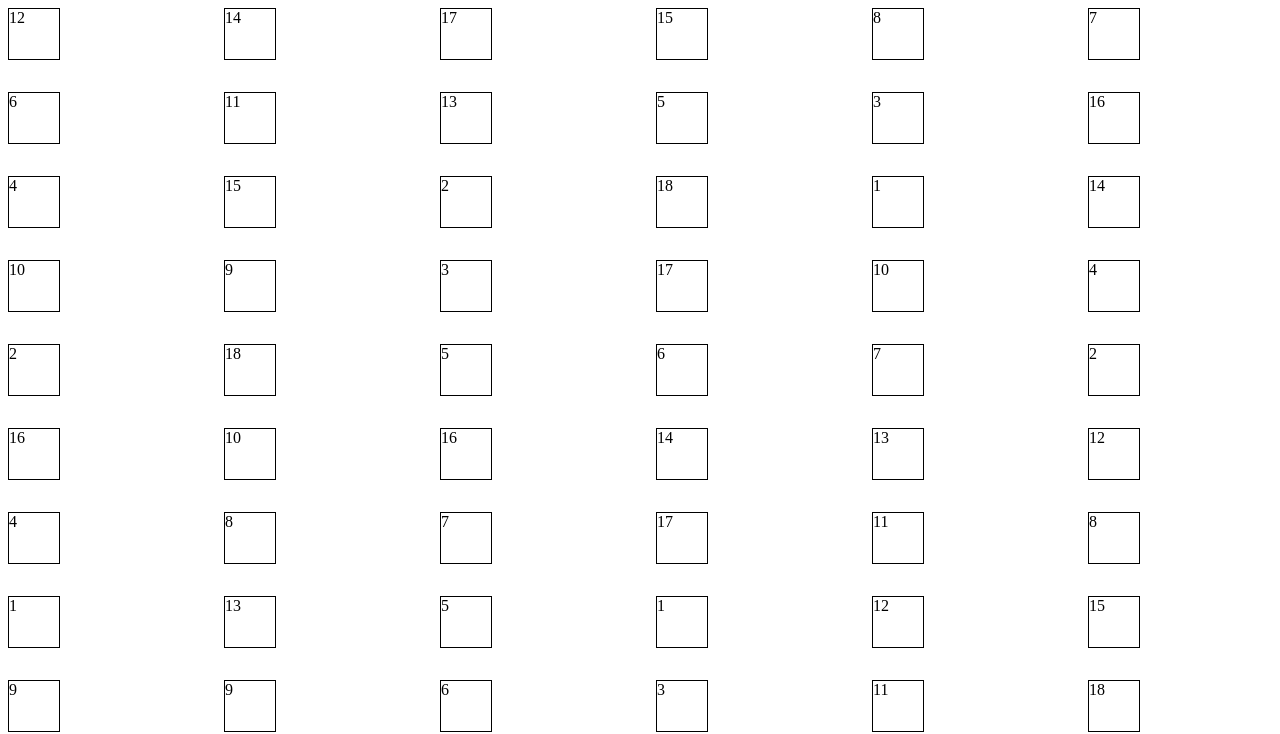
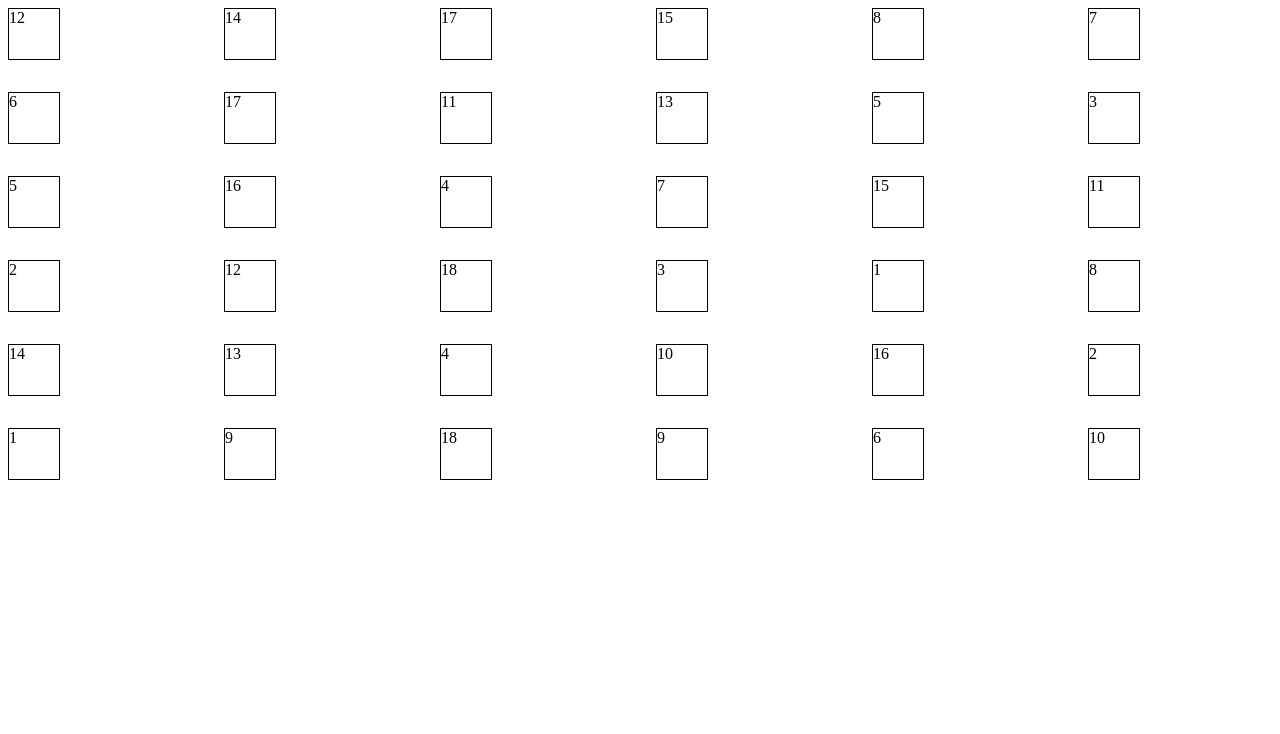
Before and after one commit to choir241/frontendeval, a React (Vite) app in the folder memoryGame/: page / in a window 1280 px wide. Shown: the top 734 px of the page. Built offline with nearby package versions, Linux system fonts and the light colour scheme.

Commit message:
complete mvp for memory game

```diff
--- a/memoryGame/src/App.tsx
+++ b/memoryGame/src/App.tsx
@@ -20,26 +20,51 @@
 // 4. Clicking a card should 'reveal' it - showing the hidden number of the card
 // 5. Clicking a second card should reveal that card
 // 5.5. If the second card has the same number as the first card,
-
 // 6. both cards should be removed from the board after 3 seconds
 // 6.5. If the second card has a different number to the first card,
 // 7. both cards should be 'hidden' again after 3 seconds (i.e. turned face down)
 // 8. The user shouldn't be able to turn over any more cards
 // 8.5. until the 3 second timer completes and the two revealed cards are either removed (if they matched), or hidden again (if they didn't)
-// 8.5. Once all cards are removed from the board, ]
+// 8.5. Once all cards are removed from the board,
 // 9. the game is over and the 'Play again' button should be shown
 // 9.5. Clicking 'Play again'
 // 10. should generate a new, random set of cards on the grid
 
-import RenderedCards from "./renderCards.tsx";
+// Bonuses
+// 11 prevent double clicking
+// 12 keep grids in place after removing the ones you matched
+// 13 show play button intially to start the game
+
+import RenderedCards from "./RenderCards.tsx";
 import { useState } from "react";
+export interface ICardNumber {
+  number: number;
+  isShowing: boolean;
+  id: number;
+}
 
-export default function App(){
+export default function App() {
   const [cards, setCards] = useState<React.JSX.Element[]>([]);
+  const [cardNumbers, setCardNumbers] = useState<ICardNumber[]>([]);
+  const [isGameComplete, setIsGameComplete] = useState(false);
 
   return (
     <section className="cardContainer">
-    {RenderedCards({props: {cards, setCards: setCards}})}
+      {RenderedCards({
+        props: {
+          cards,
+          setCards,
+          cardNumbers,
+          setCardNumbers,
+          setIsGameComplete,
+          isGameComplete,
+        },
+      })}
+      {isGameComplete ? (
+        <button onClick={() => setIsGameComplete(false)}>Play Again</button>
+      ) : (
+        ""
+      )}
     </section>
-  )
+  );
 }
--- a/memoryGame/src/Card.tsx
+++ b/memoryGame/src/Card.tsx
@@ -1,50 +1,70 @@
-import { useState, useRef} from "react";
 import checkIfMatch from "./checkIfMatch.ts";
+import { type ICardNumber } from "./App.tsx";
 
-interface ICard{
+interface ICard {
   number: number;
   firstNumber: React.RefObject<number>;
   firstFlip: React.RefObject<boolean>;
   setCards: (cards: React.JSX.Element[]) => void;
   cards: React.JSX.Element[];
+  cardNumbers: ICardNumber[];
+  setCardNumbers: (cardNumbers: ICardNumber[]) => void;
+  isShowing: boolean;
+  id: number;
+  secondFlip: React.RefObject<boolean>;
+  setIsGameComplete: (isGameComplete: boolean) => void;
 }
 
-export default function GameCard({props}: {props: ICard}){
-
-    const [isShowing, setIsShowing] = useState(false);
-    const cardRef = useRef(null);
-
-    // function checkIfMatch(firstNumber: number, secondNumber: number){
-    //     console.log(props.cards[0]);
-
-    //     if(firstNumber === secondNumber){
-    //         console.log('they match ' + firstNumber + " " + secondNumber)
-    //         // const newCards = props.cards.filter((card, index) => index !== firstNumber && index !== secondNumber);
-    //         console.log(newCards);
-    //         // props.setCards(newCards);
-    //         // return true;
-    //     }else{
-    //         console.log('they don\'t match ' + firstNumber + " " + secondNumber)
-    //         return false;
-    //     }
-    // }
-
+export default function GameCard({ props }: { props: ICard }) {
+  if (
+    (!props.firstFlip.current && !props.secondFlip.current) ||
+    (props.firstFlip.current && !props.secondFlip.current)
+  ) {
     return (
-        <section key = {props.number} ref = {cardRef} className="card" onClick={() => {
-                setIsShowing(!isShowing)
-                if(!props.firstFlip.current){
-                    console.log('first flip')
+      <section
+        className="card"
+        onClick={() => {
+          props.setCardNumbers(
+            props.cardNumbers.map((cardNumber) => {
+              if (cardNumber.id === props.id) {
+                return { ...cardNumber, isShowing: !cardNumber.isShowing };
+              } else {
+                return cardNumber;
+              }
+            }),
+          );
+          if (!props.firstFlip.current) {
+            console.log("first flip");
             props.firstNumber.current = props.number;
-                    console.log(props.firstNumber)
             props.firstFlip.current = true;
-                }else{
-                    console.log('second flip')
-                    checkIfMatch(props.firstNumber.current, props.number, props.cards, props.setCards, cardRef);
+          } else if (props.firstFlip.current) {
+            console.log("second flip");
+            checkIfMatch({
+              props: {
+                firstNumber: props.firstNumber.current,
+                secondNumber: props.number,
+                cards: props.cards,
+                setCards: props.setCards,
+                cardNumbers: props.cardNumbers,
+                setCardNumbers: props.setCardNumbers,
+                setIsGameComplete: props.setIsGameComplete,
+              },
+            });
+            props.secondFlip.current = true;
+            setTimeout(() => {
               props.firstFlip.current = false;
+              props.secondFlip.current = false;
+            }, 3000);
           }
-                }}>
-            {/* {isShowing ? props.number : ""} */}
+        }}
+      >
+        {/* {props.isShowing ? props.number : ""} */}
         {props.number}
       </section>
-    )
+    );
+  } else {
+    return (
+      <section className="card">{props.isShowing ? props.number : ""}</section>
+    );
   }
+}
--- a/memoryGame/src/RenderCards.tsx
+++ b/memoryGame/src/RenderCards.tsx
@@ -1,28 +1,65 @@
 import GameCard from "./Card.tsx";
 import { useRef, useEffect } from "react";
+import type { ICardNumber } from "./App.tsx";
 
-interface IRenderedCards{
+interface IRenderedCards {
   cards: React.JSX.Element[];
   setCards: (cards: React.JSX.Element[]) => void;
+  cardNumbers: ICardNumber[];
+  setCardNumbers: (cardNumbers: ICardNumber[]) => void;
+  setIsGameComplete: (isGameComplete: boolean) => void;
+  isGameComplete: boolean;
 }
 
-export default function RenderedCards({props}: {props: IRenderedCards}){
-    let firstCard = useRef(0);
-    const firstFlip = useRef(false);
+export default function RenderedCards({ props }: { props: IRenderedCards }) {
+  let firstNumber = useRef(0);
+  const firstFlip = useRef(false);
+  const secondFlip = useRef(false);
 
-    const tempCards: React.JSX.Element[] = [];
+  const tempCardNumbers: ICardNumber[] = [];
 
-    for(let i = 0; i < 36; i++  ){
-      if(i < 18){
-        tempCards.push(<GameCard key = {i+1} props={{number: i+1, firstNumber: firstCard, firstFlip: firstFlip, setCards: props.setCards, cards: props.cards}} />)
-      }else{
-        tempCards.push(<GameCard key = {i-17} props={{number: i-17, firstNumber: firstCard, firstFlip: firstFlip, setCards: props.setCards, cards: props.cards}} />)
-      }
+  console.log(props.isGameComplete);
+
+  for (let i = 0; i < 36; i++) {
+    if (i < 18) {
+      tempCardNumbers.push({ number: i + 1, isShowing: false, id: i });
+    } else {
+      tempCardNumbers.push({ number: i - 17, isShowing: false, id: i });
     }
+  }
+  tempCardNumbers.sort(() => Math.random() - 0.5);
 
-    useEffect(()=>{
-      props.setCards(tempCards);
-    },[]);
+  useEffect(() => {
+    props.setCardNumbers(tempCardNumbers);
+  }, [props.isGameComplete]);
 
-    return tempCards.sort(() => Math.random() - 0.5);
+  const tempCards = props.cardNumbers.map((cardNumber) => {
+    return (
+      <GameCard
+        key={cardNumber.id}
+        props={{
+          number: cardNumber.number,
+          firstNumber,
+          firstFlip,
+          secondFlip,
+          setCards: props.setCards,
+          cards: props.cards,
+          cardNumbers: props.cardNumbers,
+          setCardNumbers: props.setCardNumbers,
+          isShowing: cardNumber.isShowing,
+          id: cardNumber.id,
+          setIsGameComplete: props.setIsGameComplete,
+        }}
+      />
+    );
+  });
+
+  useEffect(() => {
+    props.setCards(tempCards);
+    if (props.isGameComplete) {
+      props.setCardNumbers([]);
+    }
+  }, [props.isGameComplete]);
+
+  return tempCards;
 }
--- a/memoryGame/src/checkIfMatch.ts
+++ b/memoryGame/src/checkIfMatch.ts
@@ -1,15 +1,39 @@
-export default function checkIfMatch(firstNumber: number, secondNumber: number, cards: React.JSX.Element[], setCards: (cards: React.JSX.Element[]) => void, cardRef: any){
-    const newCards = cards.filter((card, index) => console.log(card));
-    console.log(newCards);
-    if(firstNumber === secondNumber){
-        console.log('they match ' + firstNumber + " " + secondNumber)
-        console.log(cardRef.current)
-        const newCards = cards.filter((card, index) => console.log(card));
-        console.log(newCards);
-        // setCards(newCards);
-        // return true;
-    }else{
-        console.log('they don\'t match ' + firstNumber + " " + secondNumber)
-        return false;
-    }
+import { type ICardNumber } from "./App.tsx";
+
+interface IMatch {
+  firstNumber: number;
+  secondNumber: number;
+  cards: React.JSX.Element[];
+  setCards: (cards: React.JSX.Element[]) => void;
+  cardNumbers: ICardNumber[];
+  setCardNumbers: (cardNumbers: ICardNumber[]) => void;
+  setIsGameComplete: (isGameComplete: boolean) => void;
 }
+
+export default function checkIfMatch({ props }: { props: IMatch }) {
+  if (props.firstNumber === props.secondNumber) {
+    console.log("they match " + props.firstNumber + " " + props.secondNumber);
+
+    const newCardNumbers = props.cardNumbers.filter(
+      (number) => number.number !== props.firstNumber,
+    );
+    setTimeout(() => {
+      props.setCardNumbers(newCardNumbers);
+      if (newCardNumbers.length === 0) {
+        props.setIsGameComplete(true);
+      }
+    }, 3000);
+
+    console.log(newCardNumbers.length);
+  } else {
+    console.log(
+      "they don't match " + props.firstNumber + " " + props.secondNumber,
+    );
+    const updatedCardNumbers = props.cardNumbers.map((number: ICardNumber) => {
+      return { ...number, isShowing: false };
+    });
+    setTimeout(() => {
+      props.setCardNumbers(updatedCardNumbers);
+    }, 3000);
+  }
+}
--- a/memoryGame/src/index.css
+++ b/memoryGame/src/index.css
@@ -1,10 +1,10 @@
-.card{
+.card {
   width: 50px;
   height: 50px;
   border: 1px solid #000;
 }
 
-.cardContainer{
+.cardContainer {
   display: grid;
   grid-template-columns: repeat(6, 1fr);
   grid-template-rows: repeat(6, 1fr);
```
Lines whose indentation alone changed are shown as unchanged.
